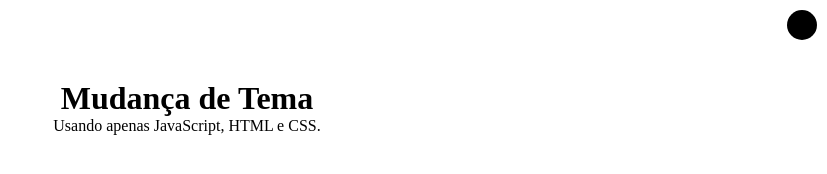
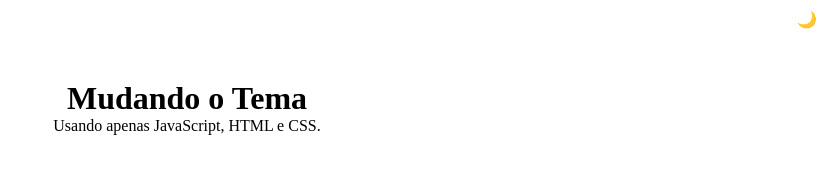
Before and after one commit to tiagobsb84/Mudar-Theme_Dark-com-JS, a plain HTML site: page index.html in a window 1280 px wide. Shown: the whole page, without its empty margins (453-1280 px from the left). Drawn offline with Linux system fonts and the light colour scheme.

Commit message:
Alterando icone e titulo

```diff
--- a/index.html
+++ b/index.html
@@ -4,7 +4,7 @@
     <meta charset="UTF-8" />
     <meta http-equiv="X-UA-Compatible" content="IE=edge" />
     <meta name="viewport" content="width=device-width, initial-scale=1.0" />
-    <title>Theme Dark</title>
+    <title>Mudando Tema</title>
     <link rel="stylesheet" href="style.css" />
     <script src="main.js" defer></script>
   </head>
@@ -14,7 +14,7 @@
       <label for="btn"></label>
     </div>
 
-    <h1>Mudança de Tema</h1>
+    <h1>Mudando o Tema</h1>
 
     <p>Usando apenas JavaScript, HTML e CSS.</p>
   </body>
--- a/style.css
+++ b/style.css
@@ -28,10 +28,8 @@ body.dark {
 }
 
 /* user-select -> Impedir a seleção de texto de um elemento <div> */
-label {
-  background-color: black;
-  width: 30px;
-  height: 30px;
+label:before {
+  content: "🌙";
   display: inline-block;
   border-radius: 60%;
   cursor: pointer;
@@ -39,8 +37,8 @@ label {
   transition: 0.5s linear;
 }
 
-body.dark label {
-  background-color: white;
+body.dark label:before {
+  content: "☀️"
 }
 
 input {
```
Also changed, not shown: img/1.jpg (added), img/2.jpg (added).
